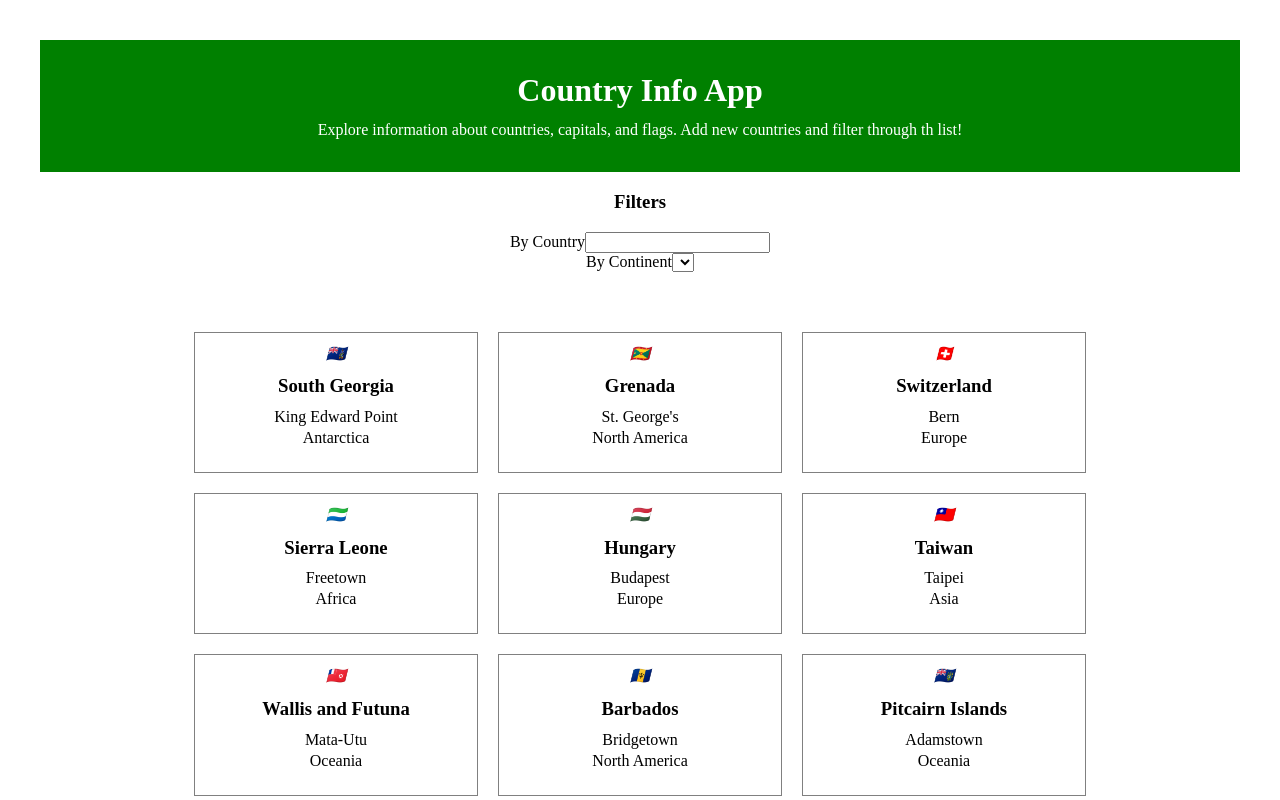
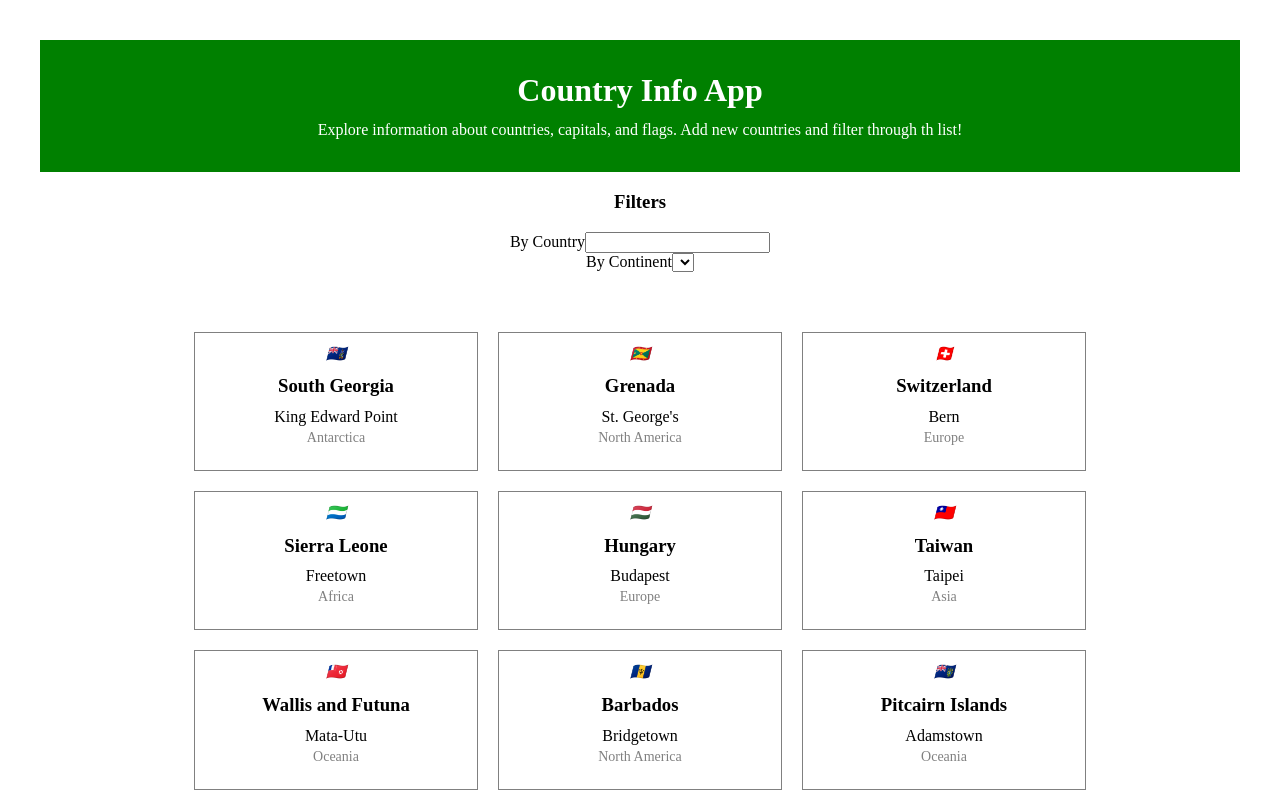
Before and after one commit to IdoiaBE/modulo-3-evaluacion-intermedia, a React (Vite) app: page / in a window 1280 px wide. Shown: the top 800 px of the page. Built offline with nearby package versions, Linux system fonts and the light colour scheme.

Commit message:
made capitals a list

```diff
--- a/src/components/Country.jsx
+++ b/src/components/Country.jsx
@@ -7,13 +7,15 @@ function Country({countryData}) {
         <i className="card_flag">{flag}</i>
         <h3 className="card_title">{name.common}</h3>
         <div className="card_info">
-            <p className="card_info_capital">{capital}</p>
-            {/* capital también es un array */}
+          <ul className="card_info_capitals">
+              {capital.map((item, index) => <li key={index}>{item}</li>)}
+          </ul>
+            {/* <p>{capital}</p> */}
             {/* <small>{continents}</small>
-            los continents en los datos son un array asi que creamos una lista*/}
-            <ul className="card_info_continents">
-              {continents.map((item, index) => <li key={index}>{item}</li>)}
-            </ul>
+            tanto los continentes como las capitales en los datos son un array asi que creamos una lista*/}
+          <ul className="card_info_continents">
+            {continents.map((item, index) => <li key={index}>{item}</li>)}
+          </ul>
         </div>
     </article>
   )
--- a/src/components/Filters.jsx
+++ b/src/components/Filters.jsx
@@ -1,6 +1,6 @@
 import '../styles/Filters.scss'
 
-function Filters({changeByCountryValue}) {
+function Filters({changeByCountry}) {
 
     const handleInput = (ev) =>{
         changeByCountry(ev.target.value)
--- a/src/styles/Country.scss
+++ b/src/styles/Country.scss
@@ -12,9 +12,21 @@
 .card_info{
     line-height: 5px;
 
+    &_capitals{
+        list-style: none;
+        margin-left: -40px;
+        display: flex;
+        flex-direction: column;
+        gap: 15px;
+    }
 
     &_continents{
         list-style: none;
         margin-left: -40px;
+        font-size: 14px;
+        color: gray;
+        display: flex;
+        flex-direction: column;
+        gap: 10px;
     }
 }
```
